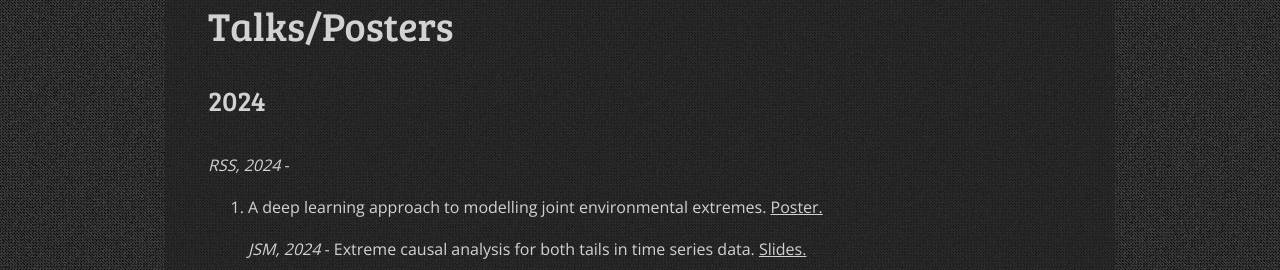
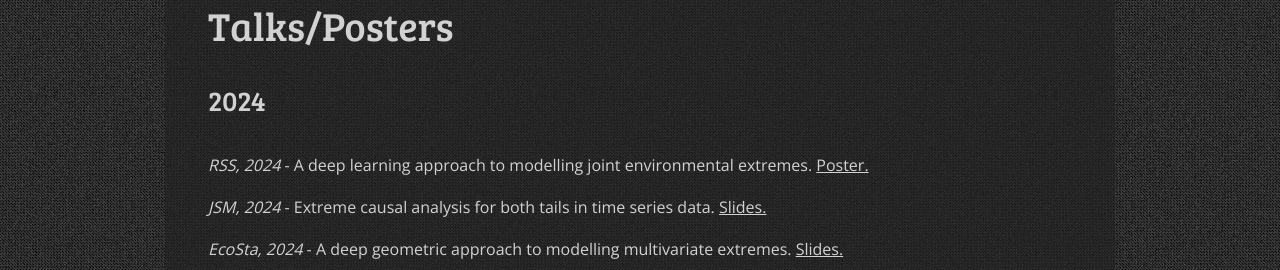
Before and after one commit to Jbrich95/Jbrich95.github.io, a plain HTML site: page index.htm in a window 1280 px wide. Shown: the part 2577-2847 px from the top of the page. Drawn offline with nearby package versions, Linux system fonts and the light colour scheme.

Commit message:
Update index.htm

```diff
--- a/index.htm
+++ b/index.htm
@@ -92,7 +92,7 @@ Lancaster University, <u><a href="https://doi.org/10.17635/lancaster/thesis/1364
 
         	    	<h2>Talks/Posters</h2>
         	    	<h4>2024</h4>
-        	    		<p><i>RSS, 2024</i> - <ol><li>A deep learning approach to modelling joint environmental extremes. <u><a href="Talks/RSS2024.pdf" target ="_blank">Poster.</a></u> </li>
+        	    		<p><i>RSS, 2024</i> - A deep learning approach to modelling joint environmental extremes. <u><a href="Talks/RSS2024.pdf" target ="_blank">Poster.</a></u>
         	    	<p><i>JSM, 2024</i> - Extreme causal analysis for both tails in time
 series data. <u><a href="Talks/JSM_2024.pdf" target ="_blank">Slides.</a></u>
         	    	<p><i>EcoSta, 2024</i> - A deep geometric approach to modelling multivariate extremes. <u><a href="Talks/EcoSta_2024.pdf" target ="_blank">Slides.</a></u>
```
